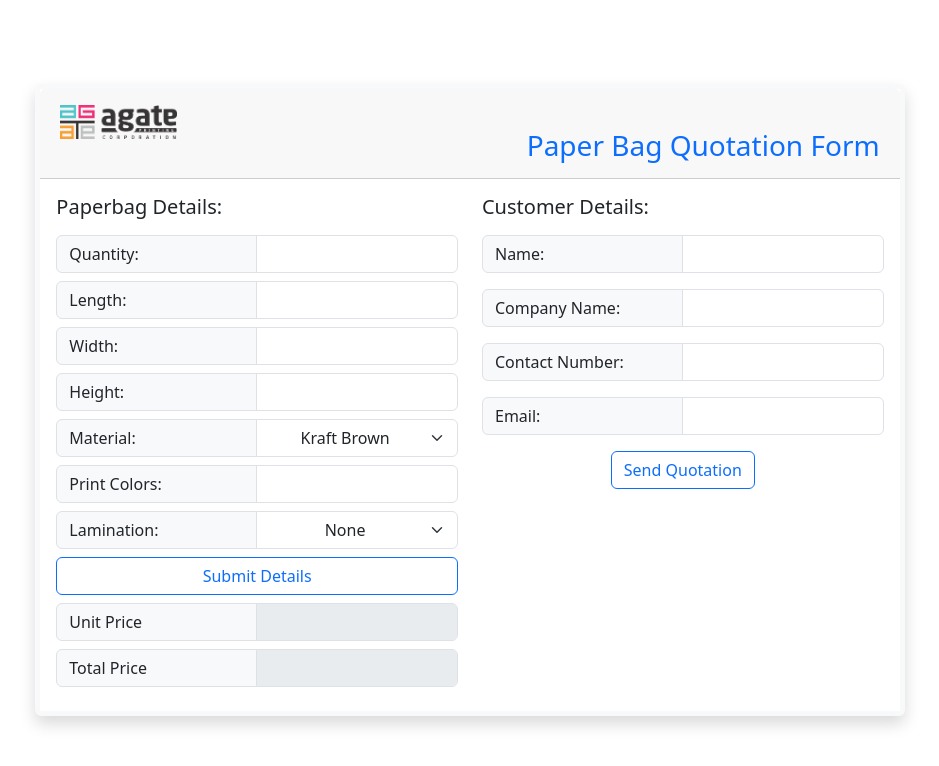
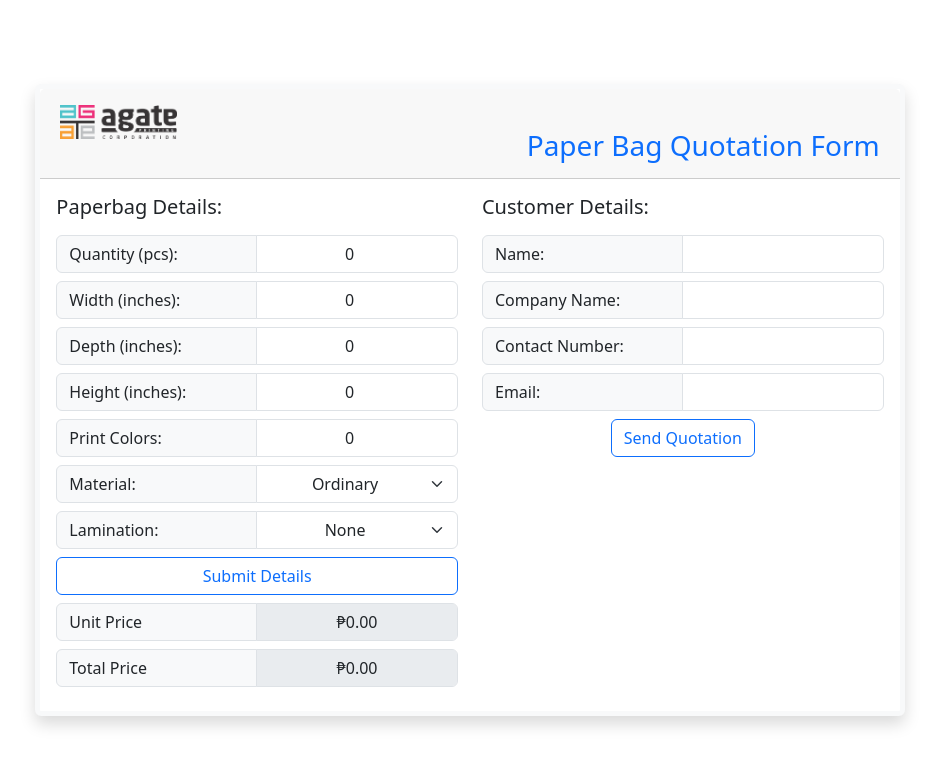
Before and after one commit to ccfalcazar/Paperbag-Quotation, a React (Vite) app: page / in a window 1280 px wide. Shown: the top 766 px of the page, without its empty margins (170-1109 px from the left). Built offline with nearby package versions, Linux system fonts and the light colour scheme.

Commit message:
UpdateComputation

```diff
--- /dev/null
+++ b/src/components/InputFields/InputField.tsx
@@ -0,0 +1,49 @@
+
+interface Props {
+    item: string,
+    textType: string
+    inputValue: any,
+    inputEvent: (event: any)=>void;
+}
+
+function InputField({item,textType,inputValue,inputEvent}: Props)
+{
+    function InputType()
+    {
+    let Material = ['Ordinary','Kraft Brown', 'Premium'];
+    let Lamination = ['None', 'Matte', 'Plastic']
+
+    if(item == 'Material')
+        {
+            return <>
+            <select id={item} onChange={inputEvent} className="form-select text-center" >
+                {Material.map((mats)=>(
+                    <option key={mats}>{mats}</option>
+                ))}
+
+            </select>
+            </>
+        }
+    else if(item == 'Lamination')
+        {
+            return <select onChange={inputEvent} className="form-select text-center">
+            {Lamination.map((lam)=>(
+                <option key={lam}>{lam}</option>
+            ))}
+
+        </select>
+        }
+    else
+        return <input id={item} type={textType} value={inputValue} onChange={inputEvent} className="form-control text-center"></input>
+    }
+
+return (
+<>
+<div key={"div" + item} className="input-group mb-2">
+    <span className="input-group-text w-50">{item}:</span>
+    {InputType()}
+</div>
+</>
+);
+}
+export default InputField;
--- a/src/components/Requirements/Requirements.tsx
+++ b/src/components/Requirements/Requirements.tsx
@@ -1,71 +1,126 @@
-
-function InputType(item:string, TextType:string)
-{
-    let Material = ['Kraft Brown', 'Ordinary', 'Premium'];
-    let Lamination = ['None', 'Matte', 'Plastic']
-
-    if(item == 'Material')
-        {
-            return <>
-            <select key={"sel" + item} id={item} className="form-select text-center" >
-                {Material.map((mats)=>(
-                    <option key={mats}>{mats}</option>
-                ))}
-
-            </select>
-            </>
-        }
-    else if(item == 'Lamination')
-        {
-            return <select key={"lam" + item} className="form-select text-center">
-            {Lamination.map((lam)=>(
-                <option key={lam}>{lam}</option>
-            ))}
-
-        </select>
-        }
-    else
-        return <input key={"txt"+item} id={item} type={TextType} className="form-control text-center"></input>
-}
+import { useState} from "react";
+import InputField from "../InputFields/InputField";
 
 function Requirements()
 {
-    let ClientDetails=['Name','Company Name', 'Contact Number','Email']
-    let Req = ['Quantity','Length', 'Width','Height','Material','Print Colors','Lamination'];
+    const [UnitPrice, ComputeUnitPrice] = useState(FormatCurrency(0));
+    const [TotalPrice, ComputeTotalPrice] = useState(FormatCurrency(0));
+    const [Quantity, SetQuantity] = useState(0);
+    const [Depth, SetDepth] = useState(0);
+    const [Width, SetWidth] = useState(0);
+    const [Height, SetHeight] = useState(0);
+    const [MaterialSelected, SetMaterial] = useState(0);
+    const [ColorNumber, SetColors] = useState(0);
+    const [LaminationSelected, SetLamination] = useState(0);
+    const [CustomerName, SetCustomerName] = useState('');
+    const [CompanyName, SetCompanyName] = useState('');
+    const [ContactNumber, SetContactNumber] = useState('');
+    const [CustomerEmail, SetCustomerEmail] = useState('');
+    const Size = function(PaperLength : number, PaperWidth : number)
+    {
+        const Length = PaperLength;
+        const Width = PaperWidth;
+        return {Length, Width};
+    }
+
+    function handlesQuantity(e : any)
+    {
+        SetQuantity(e.target.value);
+    }
+    function handlesLength(e:any)
+    {
+        SetDepth(e.target.value);
+    }
+    function handlesWidth(e:any)
+    {
+        SetWidth(e.target.value);
+    }
+    function handlesHeight(e:any)
+    {
+        SetHeight(e.target.value);
+    }
+    function handlesMaterial(e:any)
+    {
+        SetMaterial(e.target.value);
+    }
+    function handlesColor(e:any)
+    {
+        SetColors(e.target.value);
+    }
+
+    function handlesLamination(e:any)
+    {
+        SetLamination(e.target.value);
+    }
+    function handlesCustomerName(e:any)
+    {
+        SetCustomerName(e.target.value);
+    }
+    function handlesCompanyName(e:any)
+    {
+        SetCompanyName(e.target.value);
+    }
+    function handlesContactNumber(e:any)
+    {
+        SetContactNumber(e.target.value);
+    }
+    function handlesCustomerEmail(e:any)
+    {
+        SetCustomerEmail(e.target.value);
+    }
+
+    function FormatCurrency(number: number | bigint)
+    {
+        return new Intl.NumberFormat('en-US',{style:"currency", currency:'PHP'}).format(number);
+    }
+
+    function ComputePaperBagSize()
+    {
+        let TotalRunningLength = (parseFloat(Depth.toString())/2 + 0.5) + parseFloat(Height.toString());
+        let TotalRunningWidth = parseFloat(Width.toString()) + parseFloat(Depth.toString()) + 0.5;
+
+        const PaperSize = Size(TotalRunningLength,TotalRunningWidth);
+        alert(PaperSize.Length);
+    }
+
+    function Compute()
+    {
+        ComputePaperBagSize();
+        ComputeUnitPrice(FormatCurrency(Quantity));
+        ComputeTotalPrice(FormatCurrency(1000));
+    }
+
     return (
         <>
         <div className="row">
             <div className="col-md-6">
                 <form>
                 <h5 className="mb-3">Paperbag Details:</h5>
-                {
-                    Req.map((item)=>(
-                    <div key={"div" + item} className="input-group mb-2">
-                            <span key={"span" + item} className="input-group-text w-50">{item}:</span>
-                            {InputType(item,"number")}
-                    </div>
-                ))}
-                <div className="btn btn-outline-primary w-100 mb-2">Submit Details</div>
+                    <InputField item={"Quantity (pcs)"} inputValue={Quantity} inputEvent={handlesQuantity} textType={'number'}></InputField>
+                    <InputField item={"Width (inches)"} inputValue={Width} inputEvent={handlesWidth} textType={'number'}></InputField>
+                    <InputField item={"Depth (inches)"} inputValue={Depth} inputEvent={handlesLength} textType={'number'}></InputField>
+                    <InputField item={"Height (inches)"} inputValue={Height} inputEvent={handlesHeight} textType={'number'}></InputField>
+                    <InputField item={"Print Colors"} inputValue={ColorNumber} inputEvent={handlesColor} textType={'number'}></InputField>
+                    <InputField item={"Material"} inputValue={MaterialSelected} inputEvent={handlesMaterial} textType={'number'}></InputField>
+                    <InputField item={"Lamination"} inputValue={LaminationSelected} inputEvent={handlesLamination} textType={'number'}></InputField>
+                <div className="btn btn-outline-primary w-100 mb-2" id="btnSubmit" onClick={Compute}>Submit Details</div>
                 <div className="input-group mb-2">
                     <span className="input-group-text w-50">Unit Price</span>
-                    <input type="number" className="form-control text-center" disabled key="UnitPrice"></input>
+                    <input type="text" className="form-control text-center" disabled key="UnitPrice" id="txtUnitPrice" value={UnitPrice}></input>
                 </div>
                 <div className="input-group mb-2">
                     <span className="input-group-text w-50">Total Price</span>
-                    <input type="number" className="form-control text-center" disabled key="TotalPrice"></input>
+                    <input type="text" className="form-control text-center" disabled key="TotalPrice" id="txtTotalPrice" value={TotalPrice}></input>
                 </div>
                 </form>
             </div>
             <div className="col-md-6 justify-content-center">
                 <form>
                 <h5 className="mb-3">Customer Details:</h5>
-                {
-                    ClientDetails.map((item)=>(
-                    <div key={"div" + item} className="input-group mb-3">
-                            <span key={"span"+item} className="input-group-text w-50">{item}:</span>
-                            {InputType(item,"text")}
-                    </div>
-                ))}
+                    <InputField item="Name" inputValue={CustomerName} textType="text" inputEvent={handlesCustomerName}/>
+                    <InputField item="Company Name" inputValue={CompanyName} textType="text" inputEvent={handlesCompanyName}/>
+                    <InputField item="Contact Number" inputValue={ContactNumber} textType="text" inputEvent={handlesContactNumber}/>
+                    <InputField item="Email" inputValue={CustomerEmail} textType="text" inputEvent={handlesCustomerEmail}/>
                 <span className="d-flex justify-content-center"><button className="btn btn-outline-primary">Send Quotation</button></span>
                 </form>
             </div>
```
